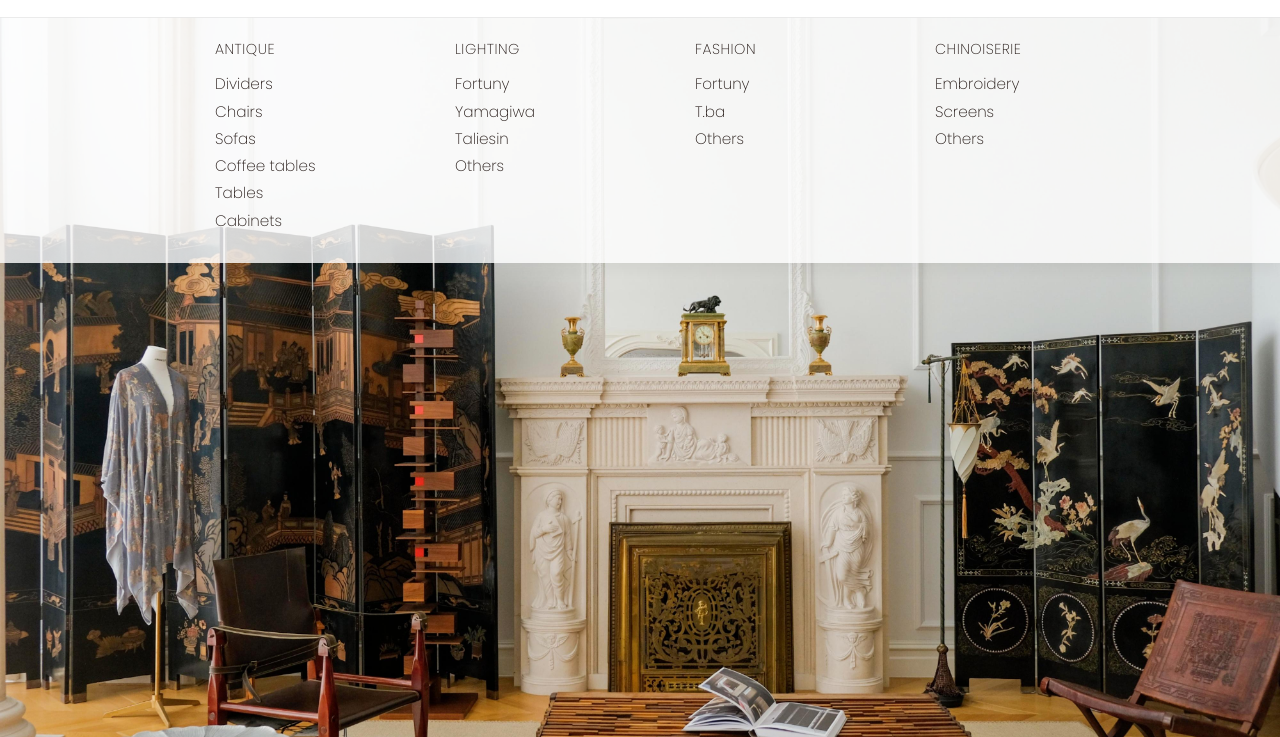
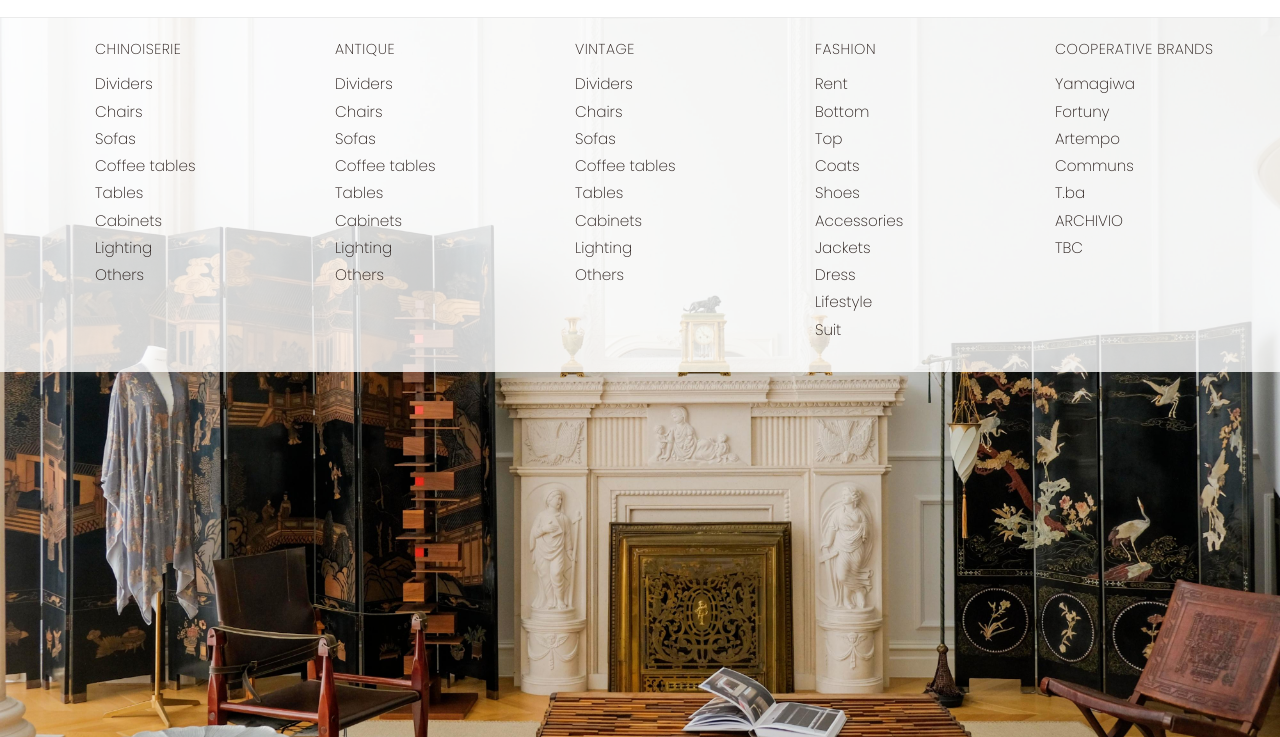
Before and after one commit to PaulWu517/ambelie-prototype, a plain HTML site: page index.html in a window 1280 px wide. Both pictures are taken after a click on the link "COLLECTION". Shown: the part 63-800 px from the top of the page. Drawn offline with Linux system fonts and the light colour scheme.

Commit message:
Add files via upload

```diff
--- a/index.html
+++ b/index.html
@@ -70,6 +70,19 @@
         <div class="mega-menu active" id="collection-menu">
             <div class="mega-menu-content">
                 <div class="menu-section">
+                    <h2>Chinoiserie</h2>
+                    <ul class="menu-links">
+                        <li><a href="category/dividers.html">Dividers</a></li>
+                        <li><a href="category/chairs.html">Chairs</a></li>
+                        <li><a href="category/sofas.html">Sofas</a></li>
+                        <li><a href="category/coffee-tables.html">Coffee tables</a></li>
+                        <li><a href="category/tables.html">Tables</a></li>
+                        <li><a href="category/cabinets.html">Cabinets</a></li>
+                        <li><a href="category/lighting.html">Lighting</a></li>
+                        <li><a href="category/others.html">Others</a></li>
+                    </ul>
+                </div>
+                <div class="menu-section">
                     <h2>Antique</h2>
                     <ul class="menu-links">
                         <li><a href="category/dividers.html">Dividers</a></li>
@@ -78,31 +91,48 @@
                         <li><a href="category/coffee-tables.html">Coffee tables</a></li>
                         <li><a href="category/tables.html">Tables</a></li>
                         <li><a href="category/cabinets.html">Cabinets</a></li>
+                        <li><a href="category/lighting.html">Lighting</a></li>
+                        <li><a href="category/others.html">Others</a></li>
                     </ul>
                 </div>
                 <div class="menu-section">
-                    <h2>Lighting</h2>
+                    <h2>Vintage</h2>
                     <ul class="menu-links">
-                        <li><a href="category/fortuny-lighting.html">Fortuny</a></li>
-                        <li><a href="category/yamagiwa.html">Yamagiwa</a></li>
-                        <li><a href="category/taliesin.html">Taliesin</a></li>
-                        <li><a href="category/other-lighting.html">Others</a></li>
+                        <li><a href="category/dividers.html">Dividers</a></li>
+                        <li><a href="category/chairs.html">Chairs</a></li>
+                        <li><a href="category/sofas.html">Sofas</a></li>
+                        <li><a href="category/coffee-tables.html">Coffee tables</a></li>
+                        <li><a href="category/tables.html">Tables</a></li>
+                        <li><a href="category/cabinets.html">Cabinets</a></li>
+                        <li><a href="category/lighting.html">Lighting</a></li>
+                        <li><a href="category/others.html">Others</a></li>
                     </ul>
                 </div>
                 <div class="menu-section">
                     <h2>Fashion</h2>
                     <ul class="menu-links">
-                        <li><a href="category/fortuny-fashion.html">Fortuny</a></li>
-                        <li><a href="category/tba.html">T.ba</a></li>
-                        <li><a href="category/other-fashion.html">Others</a></li>
+                        <li><a href="category/rent.html">Rent</a></li>
+                        <li><a href="category/bottom.html">Bottom</a></li>
+                        <li><a href="category/top.html">Top</a></li>
+                        <li><a href="category/coats.html">Coats</a></li>
+                        <li><a href="category/shoes.html">Shoes</a></li>
+                        <li><a href="category/accessories.html">Accessories</a></li>
+                        <li><a href="category/jackets.html">Jackets</a></li>
+                        <li><a href="category/dress.html">Dress</a></li>
+                        <li><a href="category/lifestyle.html">Lifestyle</a></li>
+                        <li><a href="category/suit.html">Suit</a></li>
                     </ul>
                 </div>
                 <div class="menu-section">
-                    <h2>Chinoiserie</h2>
+                    <h2>Cooperative Brands</h2>
                     <ul class="menu-links">
-                        <li><a href="category/embroidery.html">Embroidery</a></li>
-                        <li><a href="category/screens.html">Screens</a></li>
-                        <li><a href="category/other-chinoiserie.html">Others</a></li>
+                        <li><a href="category/yamagiwa.html">Yamagiwa</a></li>
+                        <li><a href="category/fortuny.html">Fortuny</a></li>
+                        <li><a href="category/artempo.html">Artempo</a></li>
+                        <li><a href="category/communs.html">Communs</a></li>
+                        <li><a href="category/tba.html">T.ba</a></li>
+                        <li><a href="category/archivio.html">ARCHIVIO</a></li>
+                        <li><a href="category/tbc.html">TBC</a></li>
                     </ul>
                 </div>
             </div>
```
